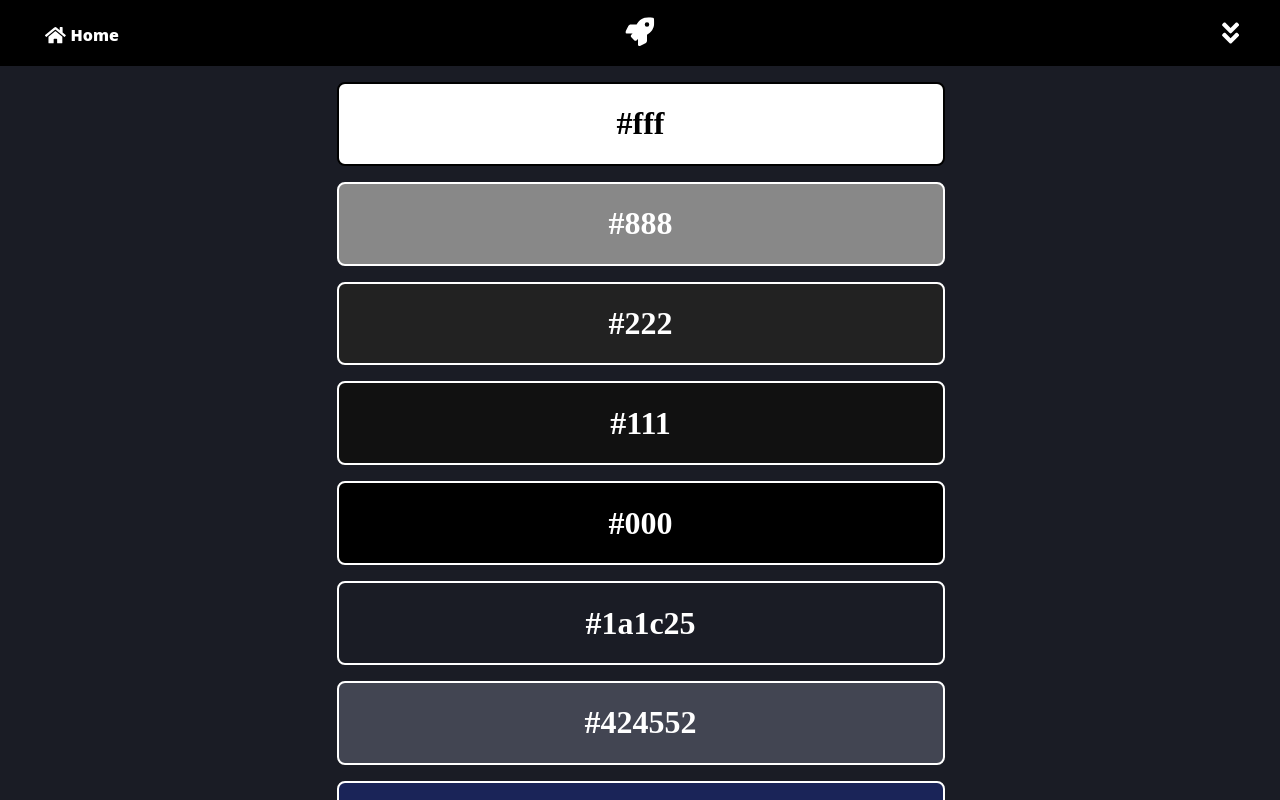
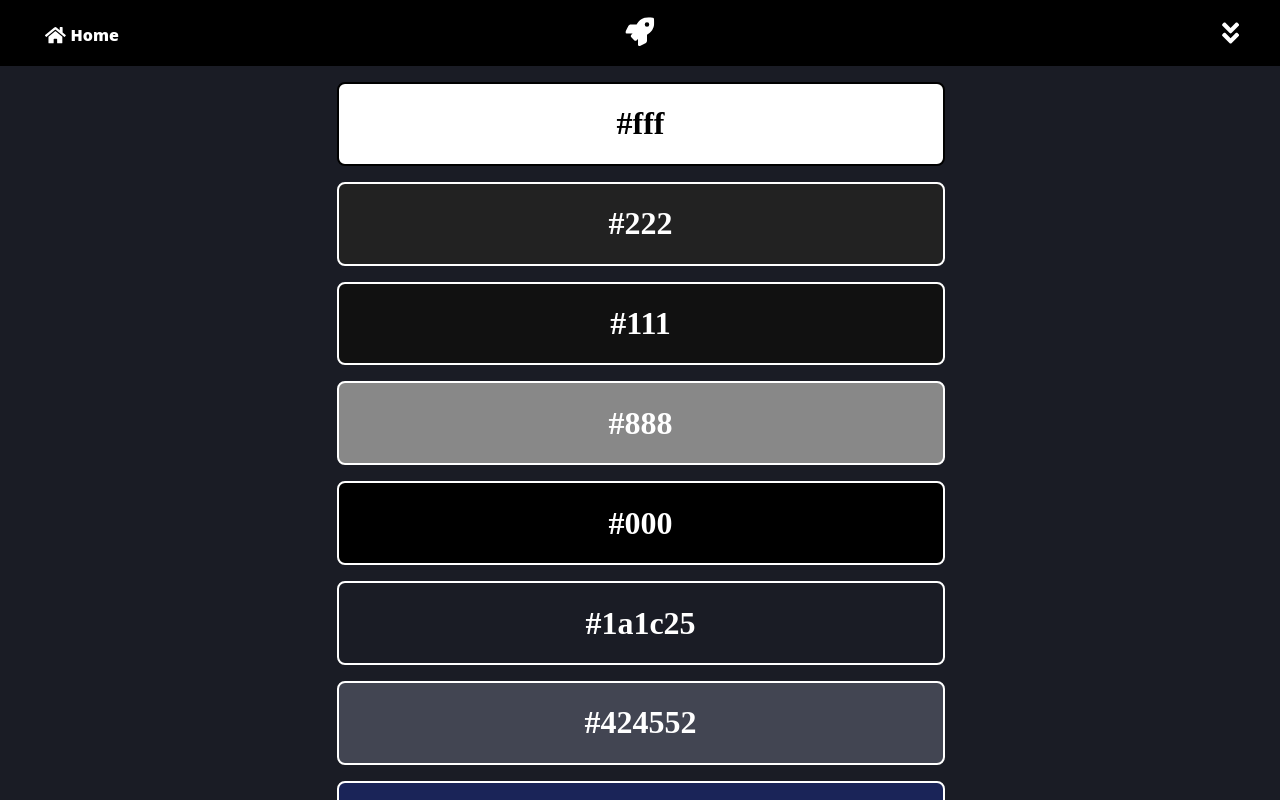
Before and after one commit to alexk9081/my-webpage, a React (Create React App) app: page /colors in a window 1280 px wide. Built offline with nearby package versions, Linux system fonts and the light colour scheme.

Commit message:
Added background color selection to notification

```diff
--- a/src/App.js
+++ b/src/App.js
@@ -16,6 +16,8 @@ function App() {
 	const [user, setUser] = useState(null);
 	const [loggedIn, setLoggedIn] = useState(false);
 
+	const createNotification = (notificationText, notificationColor) => notificationRef.current.addNotification(notificationText, notificationColor);
+
 	return (
 		<div className="page">
 			<NavigationBar isLoggedInState={loggedIn} setIsLoggedInState={setLoggedIn} setUserState={setUser} />
@@ -24,9 +26,9 @@ function App() {
 				<Route exact path='/my-webpage' element={<HomePage />} />
 				<Route exact path='/gallery' element={<GalleryPage />} />
 				<Route exact path='/info' element={<AboutMePage />} />
-				<Route exact path='/photo' element={<AddPicturesPage errorMsg={(notificationText) => notificationRef.current.addNotification(notificationText)}/>} />
+				<Route exact path='/photo' element={<AddPicturesPage errorMsg={createNotification}/>} />
 				<Route exact path='/data' element={<AddBlogPostPage userName={user?.displayName} userImg={user?.photoURL} />} />
-				<Route exact path='/colors' element={<ColorReferencePage />} />
+				<Route exact path='/colors' element={<ColorReferencePage notification={createNotification}/>} />
 				<Route exact path='/projects' element={<ProjectDisplayPage />} />
 				<Route exact path='/test' element={<TestPage />} />
 				<Route path='*' element={<HomePage />} />
--- a/src/components/Color.jsx
+++ b/src/components/Color.jsx
@@ -1,7 +1,7 @@
 import classes from "./Color.module.css";
 import PropTypes from "prop-types";
 
-function Color({ colorHex, isDark }) {
+function Color({ notification, colorHex, isDark }) {
     let colorBoxClass;
     let textColor;
     if (isDark) {
@@ -13,8 +13,9 @@ function Color({ colorHex, isDark }) {
         textColor = "#000"
     }
 
-    function copyToClipboard() {
+    const copyToClipboard = () => {
         navigator.clipboard.writeText(colorHex);
+        notification("Copied " + colorHex + " to clipboard", "#fff")
     }
 
     return (
--- a/src/components/Notifications.jsx
+++ b/src/components/Notifications.jsx
@@ -7,15 +7,10 @@ function NotificationList(_props, ref) {
     const [notificationsList, setNotificationsList] = useState([]);
 
     useImperativeHandle(ref, () => ({
-        addNotification(text) {
-            createNotification(text);
+        addNotification(notificationInfo, notificationColor) {
+            setNotificationsList(notificationsList.concat(<Notification text={notificationInfo} color={notificationColor} key={uuidv4()} />));
         }
     }));
-
-
-    function createNotification(notificationInfo) {
-        setNotificationsList(notificationsList.concat(<Notification text={notificationInfo} key={uuidv4()} />));
-    }
 
     return (
         <div className={classes.notificationsList}>
--- a/src/pages/ColorReferencePage.js
+++ b/src/pages/ColorReferencePage.js
@@ -2,20 +2,18 @@ import Color from "../components/Color";
 import HiddenScrollDiv from "../components/HiddenScrollDiv";
 import classes from "./ColorReferencePage.module.css";
 
-function ColorReferencePage() {
+function ColorReferencePage({ notification }) {
     return (
         <div className={classes.colorRefPage}>
             <HiddenScrollDiv contentClass={classes.sizeWrapper}>
-                {/* <div className={classes.sizeWrapper}> */}
-                    <Color colorHex="#fff" />
-                    <Color colorHex="#888" isDark={true} />
-                    <Color colorHex="#222" isDark={true} />
-                    <Color colorHex="#111" isDark={true} />
-                    <Color colorHex="#000" isDark={true} />
-                    <Color colorHex="#1a1c25" isDark={true} />
-                    <Color colorHex="#424552" isDark={true} />
-                    <Color colorHex="#1a2458" isDark={true} />
-                {/* </div> */}
+                <Color notification={notification} colorHex="#fff" />
+                <Color notification={notification} colorHex="#222" isDark={true} />
+                <Color notification={notification} colorHex="#111" isDark={true} />
+                <Color notification={notification} colorHex="#888" isDark={true} />
+                <Color notification={notification} colorHex="#000" isDark={true} />
+                <Color notification={notification} colorHex="#1a1c25" isDark={true} />
+                <Color notification={notification} colorHex="#424552" isDark={true} />
+                <Color notification={notification} colorHex="#1a2458" isDark={true} />
             </HiddenScrollDiv>
         </div>
     )
--- a/src/pages/addPicturesPage.js
+++ b/src/pages/addPicturesPage.js
@@ -27,7 +27,7 @@ function AddPicture({errorMsg}) {
 
     const uploadFile = () => {
         if (selectedFile == null) {
-            errorMsg("No file selected");
+            errorMsg("No file selected", "#800");
             return;
         }
         const metadata = {
```
